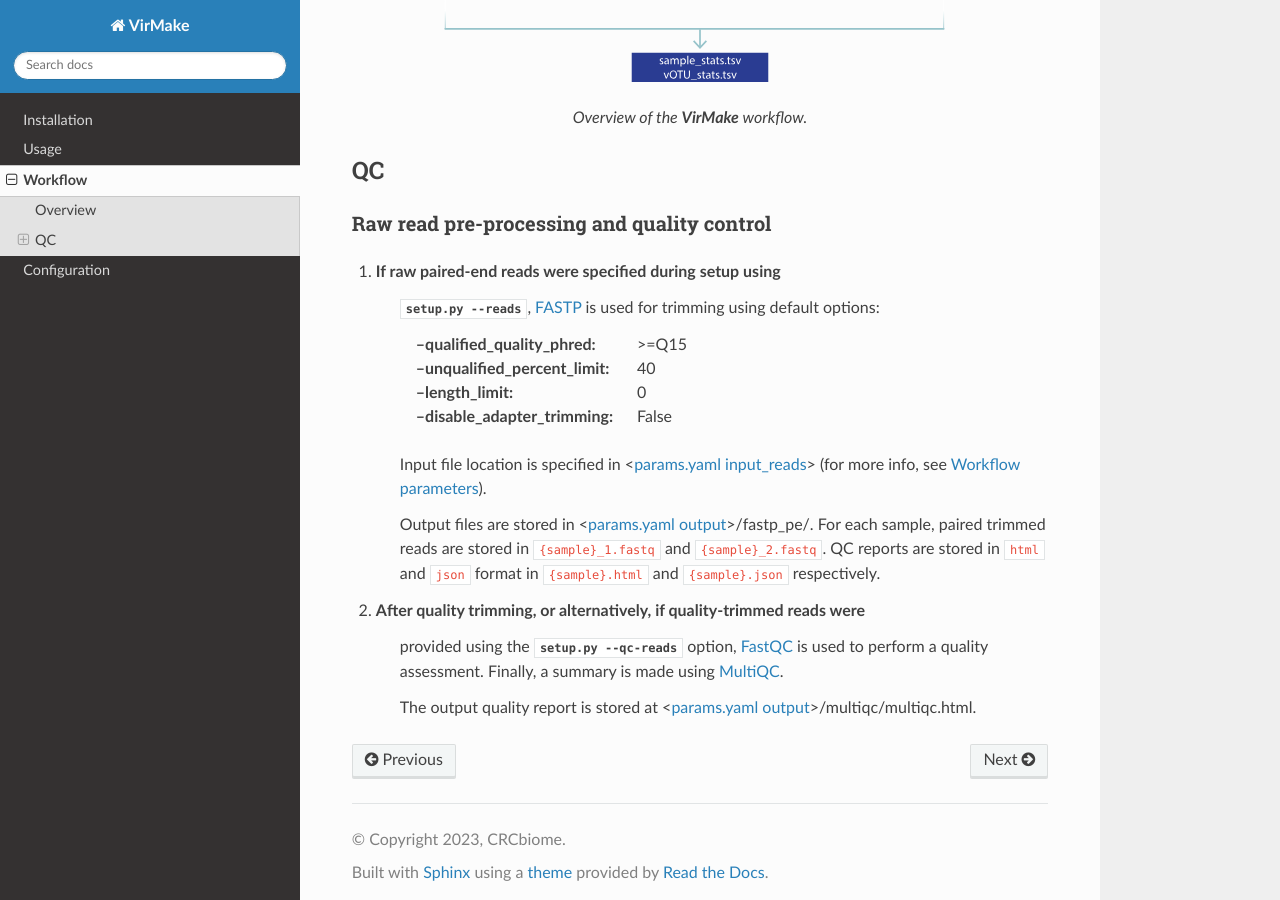
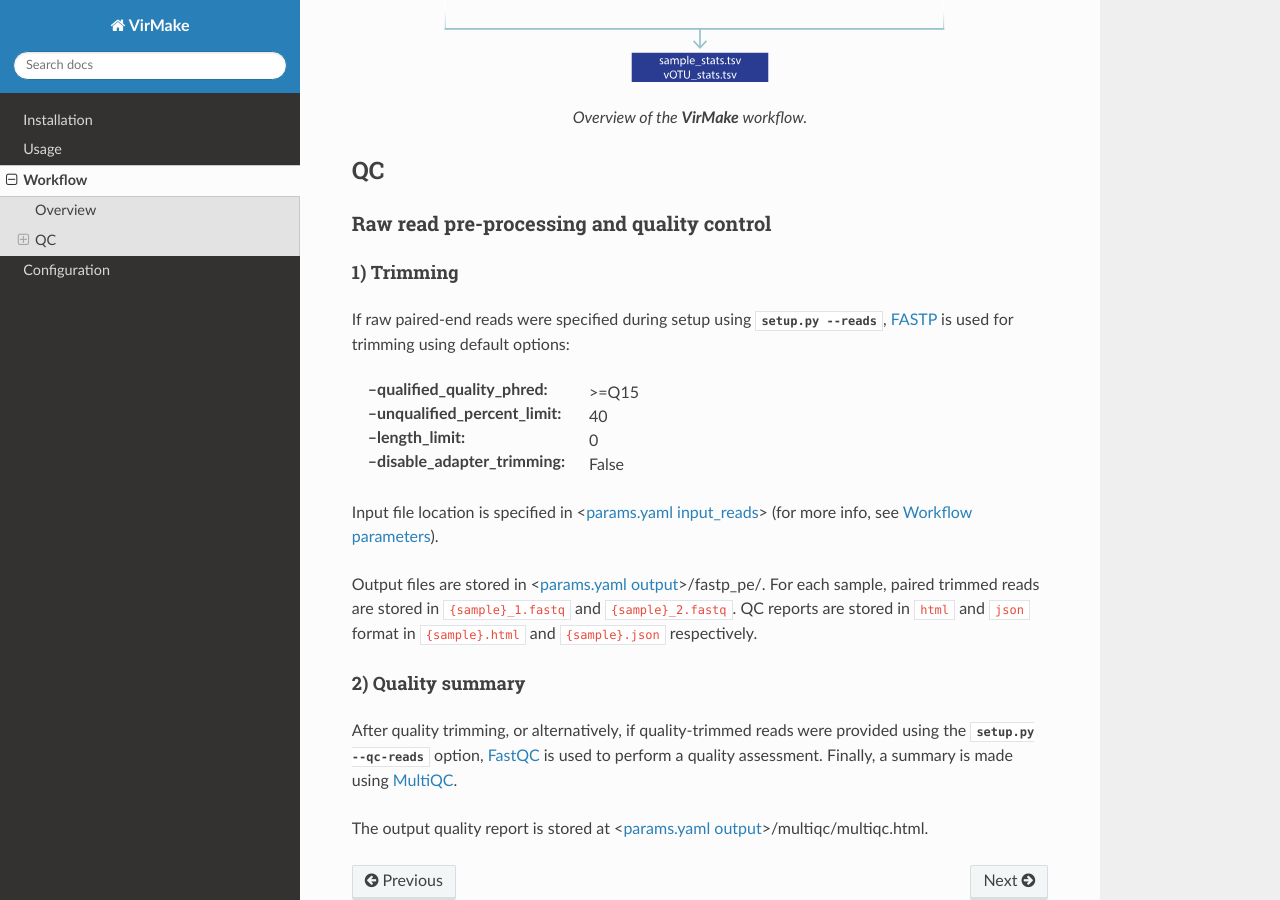
Before and after one commit to Rounge-lab/VirMake, a Sphinx documentation site: the page built from docs/source/workflow.rst, in a window 1280 px wide and 900 px high, scrolled down 831 px. Built offline with Sphinx 7.4.7 and the Read the Docs theme 3.1.0, drawn with Linux system fonts in a browser that asks for light colours.

Commit message:
Improved formatting

```diff
--- a/docs/source/workflow.rst
+++ b/docs/source/workflow.rst
@@ -20,31 +20,36 @@ QC
 Raw read pre-processing and quality control
 ^^^^^^^^^^^^^^^^^^^^^^^^^^^^^^^^^^^^^^^^^^^
 
+1) Trimming
+"""""""""""
 ..  NOTE! fastp has 1 thread hardcoded
 
-1. If raw paired-end reads were specified during setup using
-    :option:`setup.py --reads`, `FASTP <https://github.com/OpenGene/fastp>`_ is
-    used for trimming using default options:
+If raw paired-end reads were specified during setup using
+:option:`setup.py --reads`, `FASTP <https://github.com/OpenGene/fastp>`_ is
+used for trimming using default options:
 
-    :--qualified_quality_phred: >=Q15
-    :--unqualified_percent_limit: 40
-    :--length_limit: 0
-    :--disable_adapter_trimming: False
+:--qualified_quality_phred: >=Q15
+:--unqualified_percent_limit: 40
+:--length_limit: 0
+:--disable_adapter_trimming: False
 
-    Input file location is specified in <:ref:`params.yaml input_reads
-    <params-input-reads>`> (for more info, see :ref:`config-workflow`).
+Input file location is specified in <:ref:`params.yaml input_reads
+<params-input-reads>`> (for more info, see :ref:`config-workflow`).
 
-    Output files are stored in <:ref:`params.yaml output
-    <params-output>`>/fastp_pe/.  For each sample, paired trimmed reads are
-    stored in ``{sample}_1.fastq`` and ``{sample}_2.fastq``. QC reports are
-    stored in ``html`` and ``json`` format in ``{sample}.html`` and
-    ``{sample}.json`` respectively.
+Output files are stored in <:ref:`params.yaml output
+<params-output>`>/fastp_pe/.  For each sample, paired trimmed reads are
+stored in ``{sample}_1.fastq`` and ``{sample}_2.fastq``. QC reports are
+stored in ``html`` and ``json`` format in ``{sample}.html`` and
+``{sample}.json`` respectively.
 
-2. After quality trimming, or alternatively, if quality-trimmed reads were
-    provided using the :option:`setup.py --qc-reads` option,
-    `FastQC <https://github.com/s-andrews/FastQC>`_ is used to perform a
-    quality assessment. Finally, a summary is made using
-    `MultiQC <https://github.com/MultiQC/MultiQC>`_.
+2) Quality summary
+""""""""""""""""""
 
-    The output quality report is stored at <:ref:`params.yaml output
-    <params-output>`>/multiqc/multiqc.html.
+After quality trimming, or alternatively, if quality-trimmed reads were
+provided using the :option:`setup.py --qc-reads` option,
+`FastQC <https://github.com/s-andrews/FastQC>`_ is used to perform a
+quality assessment. Finally, a summary is made using
+`MultiQC <https://github.com/MultiQC/MultiQC>`_.
+
+The output quality report is stored at <:ref:`params.yaml output
+<params-output>`>/multiqc/multiqc.html.
```
